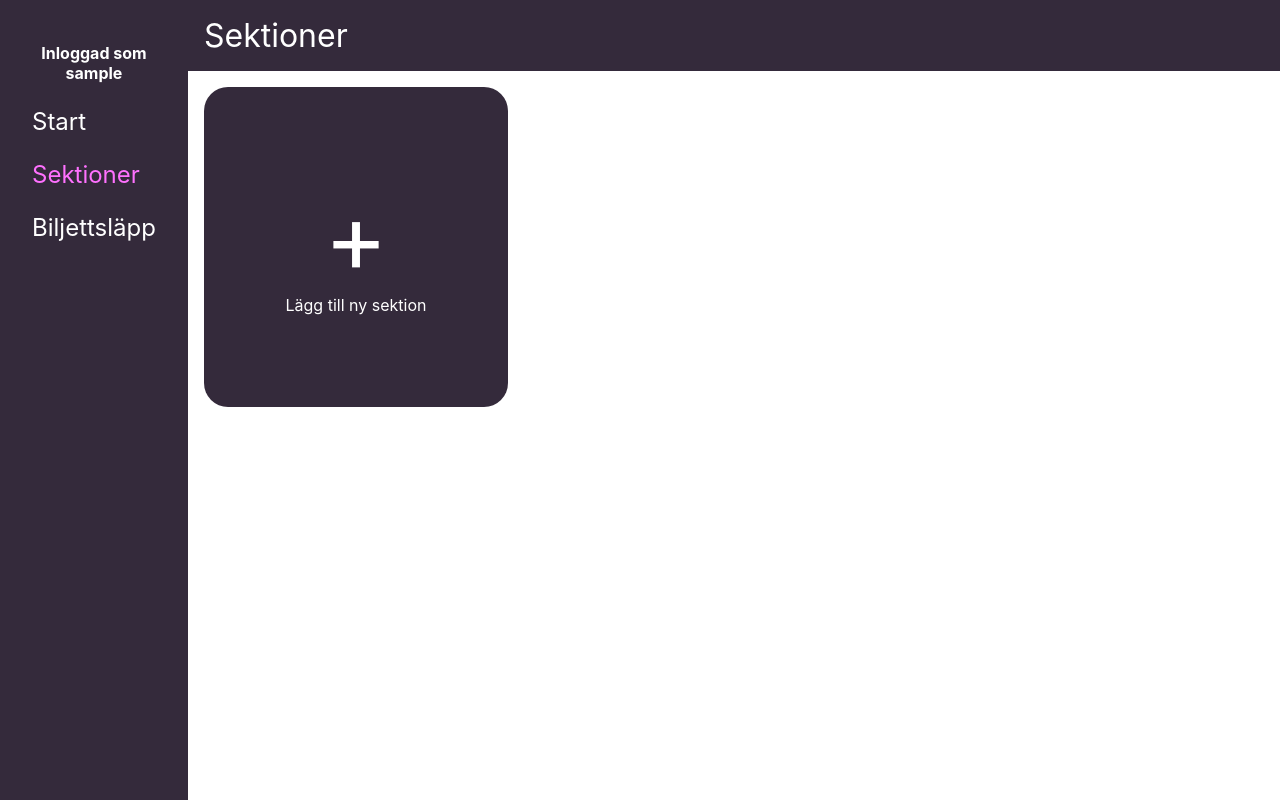
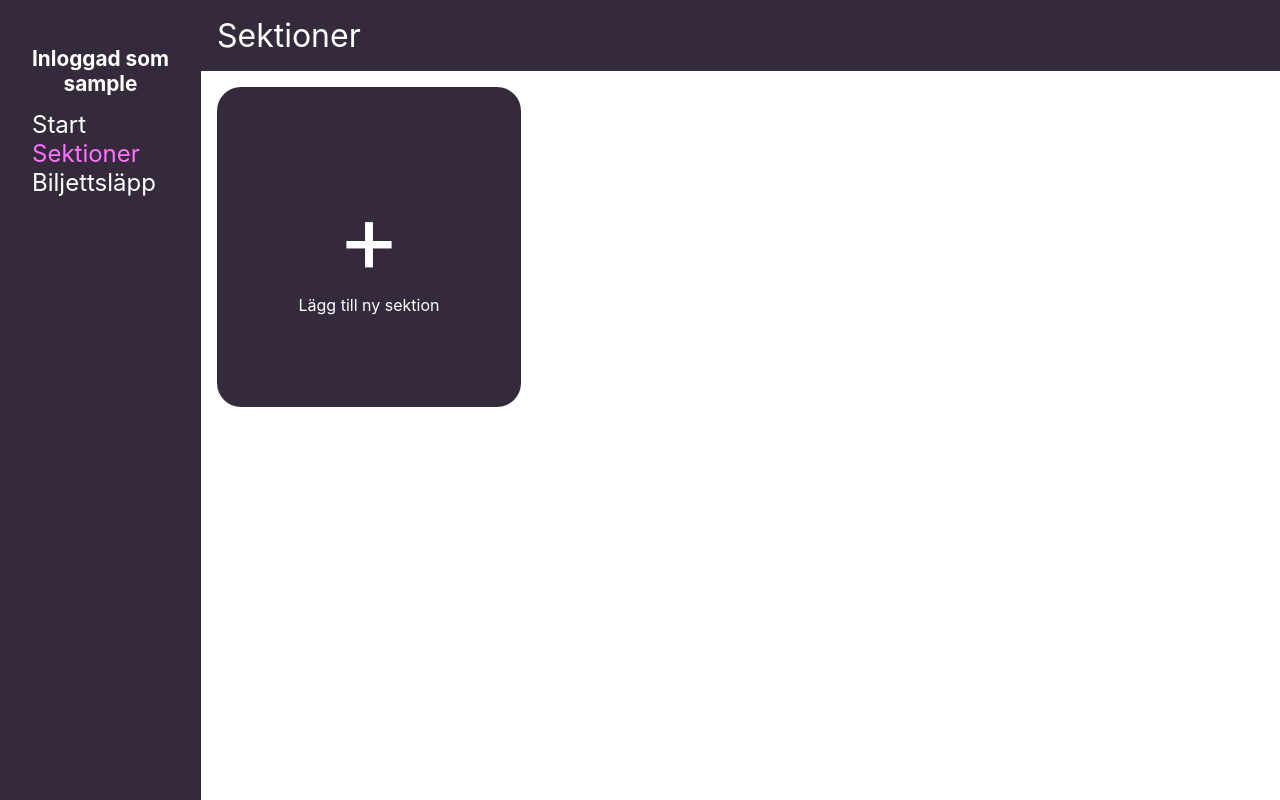
Before and after one commit to UTNkar/TD-app-admin-interface, a Django app: page /sections/ in a window 1280 px wide. Run offline with Django 3.2, Linux system fonts and the light colour scheme; the visitor is signed in with stand-in values (Sample User, id 1); data that the repository does not hold is empty; some web fonts are replaced.

Commit message:
flexbox navigationbar

```diff
--- a/adminInterface/adminInterface/static/css/navigation-bar.css
+++ b/adminInterface/adminInterface/static/css/navigation-bar.css
@@ -1,13 +1,34 @@
 @import url('https://rsms.me/inter/inter.css');
-.sidenav {
+#sidenav {
     display: none;
     background-color: #342A3B;
     padding: 2em;
+    padding-top: 0em;
+    z-index: 2;
+}
+
+#header-sidenav {
+    font-size: 1.3em;
+}
+
+.flex-sidenav {
+    display: flex;
+    flex-direction: column;
+    justify-content: center;
+}
+
+#cross {
+    color: white;
+    font-size: 4em;
 }
 
 @media only screen and (min-width: 600px) {
-    .sidenav {
+    #sidenav {
         display: block;
+        padding-top: 2em;
+    }
+    #cross {
+        display: none;
     }
 }
 
@@ -15,14 +36,13 @@
     color: #FF71FF !important;
 }
 
-.sidenav a {
+#sidenav a {
     text-decoration: none;
-    margin-top: 1em;
     font-size: 1.5em;
     color: white;
     display: block;
 }
 
-.sidenav a:hover {
+#sidenav a:hover {
     color: #FF71FF;
 }
--- a/adminInterface/adminInterface/templates/navigation_bar.html
+++ b/adminInterface/adminInterface/templates/navigation_bar.html
@@ -5,11 +5,17 @@
 </script>
 {% endif %}
 
-<div class="sidenav">
-    <h1 id="#header-text">
-        Inloggad som <br />
-        {{request.user}}
-    </h1>
+<div id="sidenav">
+    <div class="flex-sideav">
+        <div id="cross" onclick="closeSidebar(this)">
+            x
+        </div>
+        <h1 id="header-sidenav">
+            Inloggad som <br />
+            {{request.user}}
+        </h1>
+    </div>
+
     {% for title,link in links.items %}
         {% if link in request.path %}
             <a class="active" href="{{link}}">{{title}}</a>
@@ -18,3 +24,17 @@
         {%endif%}
     {% endfor %}
 </div>
+
+<script>
+    function openSidebar(x) {
+        var sidenav = document.getElementById("sidenav");
+        sidenav.style.display = "block";
+        sidenav.style.position = "absolute"
+        sidenav.style.width = "70%"
+        sidenav.style.height = "100%"
+    }
+    function closeSidebar(x) {
+        var sidenav = document.getElementById("sidenav");
+        sidenav.style.display = "none";
+    }
+</script>
```
